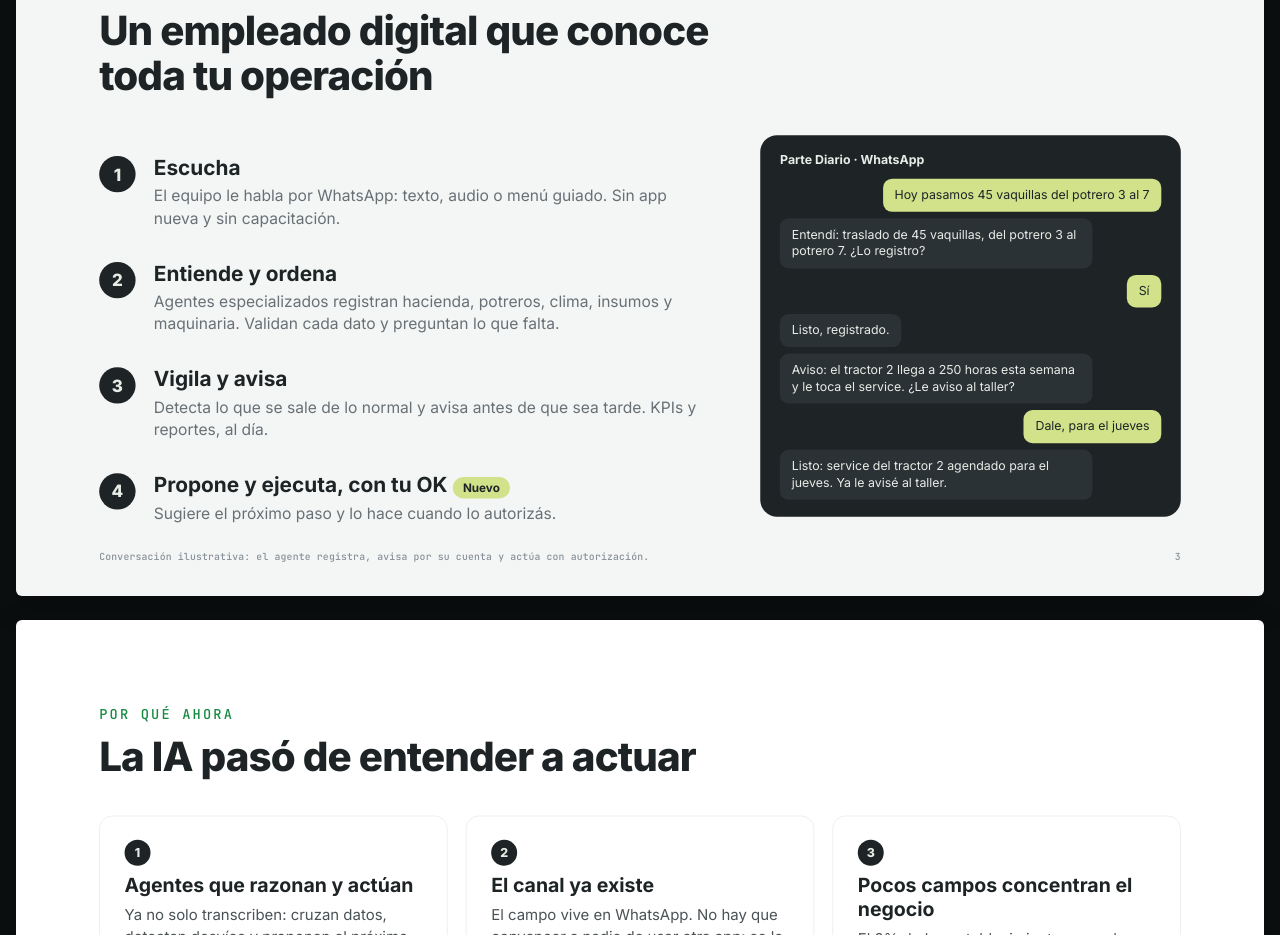
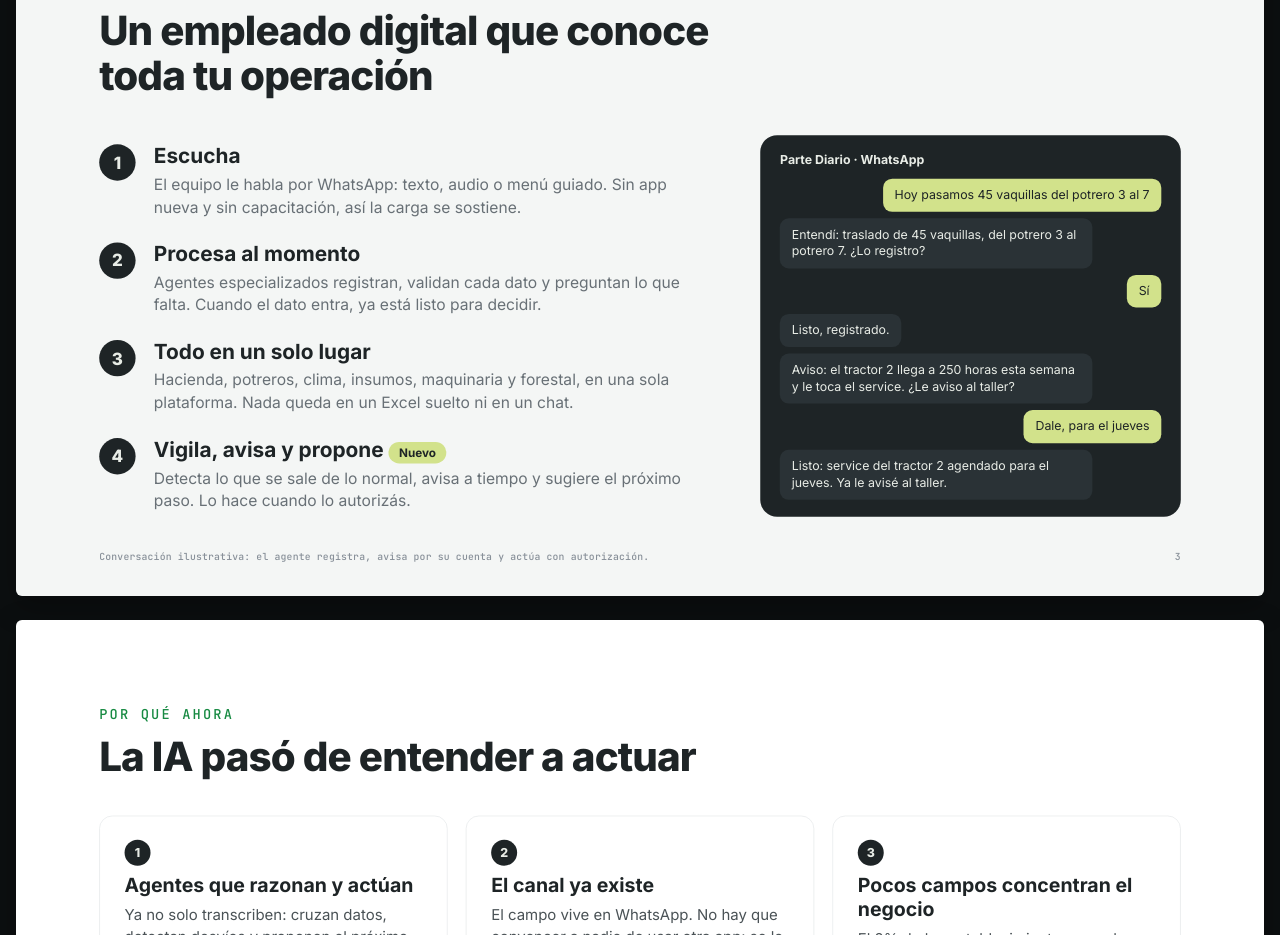
Before and after one commit to EmiJBS/parte-diario, a plain HTML site: page index.html in a window 1280 px wide. Shown: the part 1582-2517 px from the top of the page. Drawn offline with Linux system fonts and the light colour scheme.

Commit message:
La solución: cada paso responde a un eje del problema
Co-Authored-By: Claude Opus 5.5 <noreply@anthropic.com>

```diff
--- a/index.html
+++ b/index.html
@@ -66,7 +66,7 @@ h2{font-size:62px;line-height:1.13;font-weight:700;letter-spacing:-.018em;margin
 
 /* ---------- 3 · solución ---------- */
 .sol{display:grid;grid-template-columns:1.45fr 1fr;gap:80px;margin-top:56px;align-items:start}
-.steps{display:flex;flex-direction:column;gap:46px;padding-top:30px}
+.steps{display:flex;flex-direction:column;gap:34px;padding-top:12px}
 .step{display:flex;gap:28px}
 .step .n{flex:none;width:56px;height:56px;border-radius:50%;background:var(--ink);color:var(--on-dark);display:grid;place-items:center;font-size:26px;font-weight:800;margin-top:2px}
 .step h4{margin:0;font-size:32px;font-weight:700}
@@ -381,10 +381,10 @@ table.rst tr.tot td b{font-size:24px}
   <h2>Un empleado digital que conoce<br>toda tu operación</h2>
   <div class="sol">
     <div class="steps">
-      <div class="step"><div class="n">1</div><div><h4>Escucha</h4><p>El equipo le habla por WhatsApp: texto, audio o menú guiado. Sin app nueva y sin capacitación.</p></div></div>
-      <div class="step"><div class="n">2</div><div><h4>Entiende y ordena</h4><p>Agentes especializados registran hacienda, potreros, clima, insumos y maquinaria. Validan cada dato y preguntan lo que falta.</p></div></div>
-      <div class="step"><div class="n">3</div><div><h4>Vigila y avisa</h4><p>Detecta lo que se sale de lo normal y avisa antes de que sea tarde. KPIs y reportes, al día.</p></div></div>
-      <div class="step"><div class="n">4</div><div><h4>Propone y ejecuta, con tu OK <span class="badge">Nuevo</span></h4><p>Sugiere el próximo paso y lo hace cuando lo autorizás.</p></div></div>
+      <div class="step"><div class="n">1</div><div><h4>Escucha</h4><p>El equipo le habla por WhatsApp: texto, audio o menú guiado. Sin app nueva y sin capacitación, así la carga se sostiene.</p></div></div>
+      <div class="step"><div class="n">2</div><div><h4>Procesa al momento</h4><p>Agentes especializados registran, validan cada dato y preguntan lo que falta. Cuando el dato entra, ya está listo para decidir.</p></div></div>
+      <div class="step"><div class="n">3</div><div><h4>Todo en un solo lugar</h4><p>Hacienda, potreros, clima, insumos, maquinaria y forestal, en una sola plataforma. Nada queda en un Excel suelto ni en un chat.</p></div></div>
+      <div class="step"><div class="n">4</div><div><h4>Vigila, avisa y propone <span class="badge">Nuevo</span></h4><p>Detecta lo que se sale de lo normal, avisa a tiempo y sugiere el próximo paso. Lo hace cuando lo autorizás.</p></div></div>
     </div>
     <div class="wa">
       <div class="hd">Parte Diario · WhatsApp</div>
```
Also changed, not shown: presentacion/index.html (+5 -5 lines), 2 other files.
